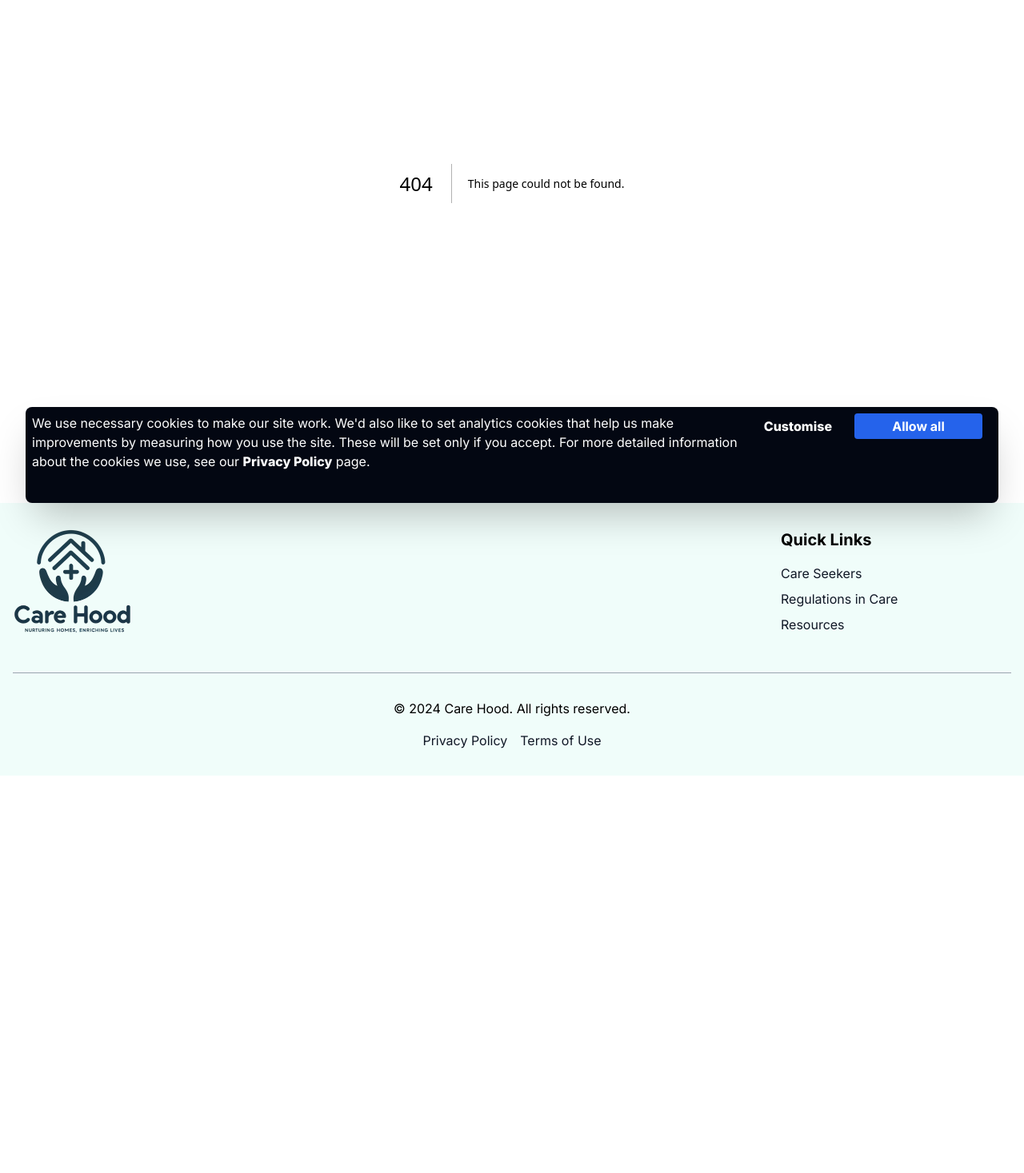
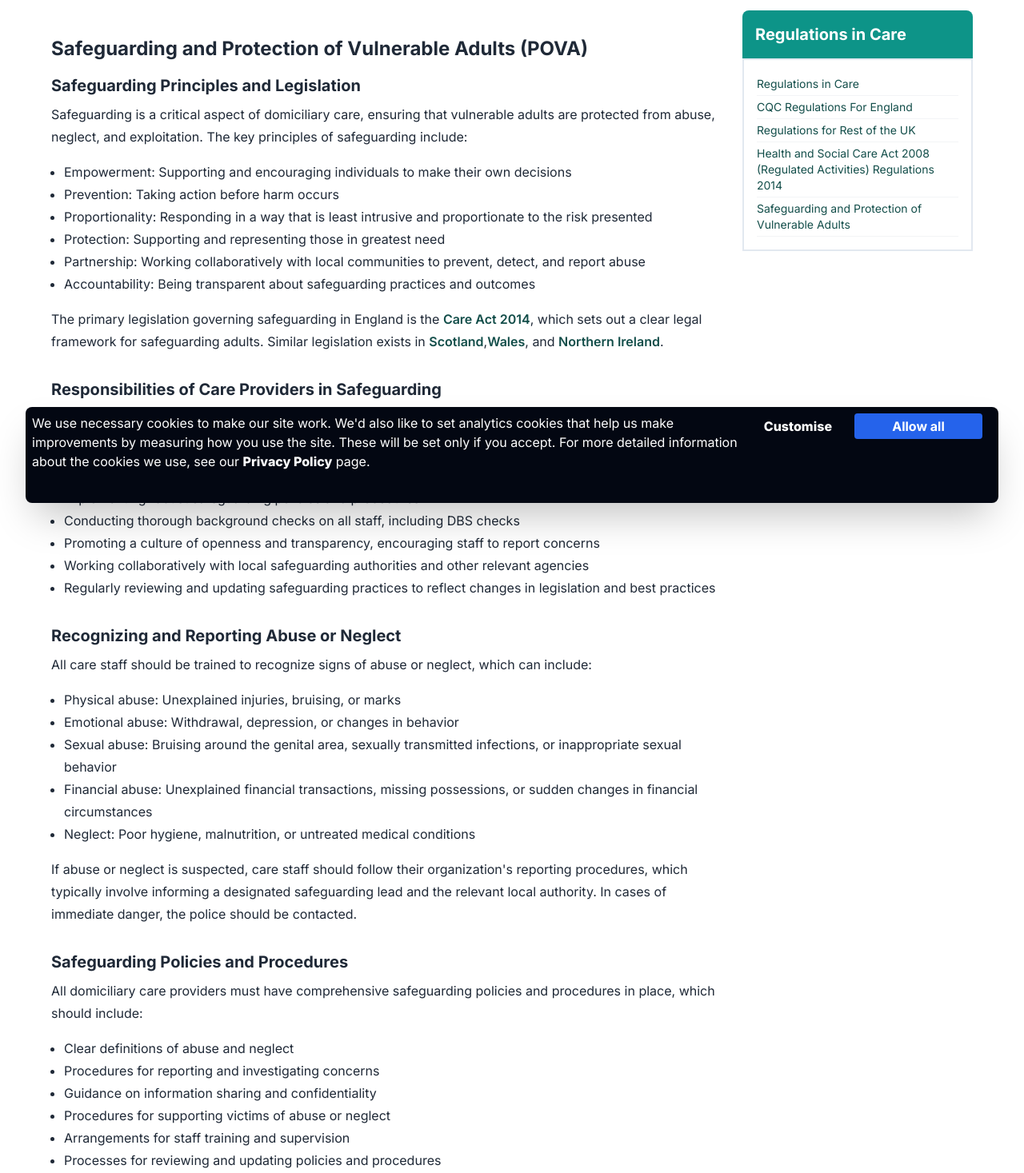
Before and after one commit to kaguvi/carehood, a Next.js app: page /regulations-in-care/safeguarding-and-pova in a window 1280 px wide. Before the commit this address had no page. Shown: the part 171-1638 px from the top of the page at 80% size. Before the commit the page ends 1141 px from the top, so only its background shows below. Built offline with nearby package versions, Linux system fonts and the light colour scheme.

Commit message:
added safeguarding page

```diff
--- a/app/(pages)/regulations-in-care/health-and-social-care-regulations/page.tsx
+++ b/app/(pages)/regulations-in-care/health-and-social-care-regulations/page.tsx
@@ -35,7 +35,7 @@ const HealthAndSocialCareActPage: React.FC = () => {
 
           <h2>Fundamental Standards of Care</h2>
           <p>
-            The fundamental standards of care are the minimum standards that all providers must meet.
+            The <a href="https://www.cqc.org.uk/about-us/fundamental-standards" title="fundamental standards of care">fundamental standards of care</a> are the minimum standards that all providers must meet.
             They cover areas such as person-centered care, dignity and respect, consent, safety, safeguarding,
             and staffing. Failure to meet these standards can result in enforcement action by the CQC.</p>
 
--- a/app/(pages)/regulations-in-care/layout.tsx
+++ b/app/(pages)/regulations-in-care/layout.tsx
@@ -1,5 +1,4 @@
 import { Metadata } from 'next'
-import MenuItemData from '@/lib/types/MenuItemProps'
 import OnPageNav from '@/components/on-page-nav'
 
 interface LayoutProps {
@@ -13,7 +12,7 @@ export const metadata: Metadata = {
   description: 'Regulations play a crucial role in ensuring the quality and safety of domiciliary care services in the United Kingdom. These regulations are designed to protect the well-being of service users and to maintain high standards of care delivery.',
 }
 
-const regulationsComponents: MenuItemData[] = [
+const regulationsComponents = [
   {
     title: "Regulations in Care",
     path: "/regulations-in-care",
@@ -30,6 +29,10 @@ const regulationsComponents: MenuItemData[] = [
     title: 'Health and Social Care Act 2008 (Regulated Activities) Regulations 2014',
     path: '/regulations-in-care/health-and-social-care-regulations'
   },
+  {
+    title: 'Safeguarding and Protection of Vulnerable Adults',
+    path: '/regulations-in-care/safeguarding-and-pova'
+  }
 ]
 
 
--- /dev/null
+++ b/app/(pages)/regulations-in-care/safeguarding-and-pova/page.tsx
@@ -0,0 +1,79 @@
+import React from 'react'
+import { Metadata } from 'next'
+
+export const metadata: Metadata = {
+  title: 'Safeguarding and Protection of Vulnerable Adults (POVA)',
+  description: 'Learn about safeguarding principles, legislation, and the responsibilities of care providers in protecting vulnerable adults from abuse or neglect.',
+}
+
+const SafeguardingAndPOVA: React.FC = () => {
+  return (
+    <div className="container mx-auto px-0 py-8">
+      <h1>Safeguarding and Protection of Vulnerable Adults (POVA)</h1>
+
+      <section>
+        <h2>Safeguarding Principles and Legislation</h2>
+        <p>Safeguarding is a critical aspect of domiciliary care, ensuring that vulnerable adults are protected from abuse, neglect, and exploitation. The key principles of safeguarding include:</p>
+        <ul>
+          <li>Empowerment: Supporting and encouraging individuals to make their own decisions</li>
+          <li>Prevention: Taking action before harm occurs</li>
+          <li>Proportionality: Responding in a way that is least intrusive and proportionate to the risk presented</li>
+          <li>Protection: Supporting and representing those in greatest need</li>
+          <li>Partnership: Working collaboratively with local communities to prevent, detect, and report abuse</li>
+          <li>Accountability: Being transparent about safeguarding practices and outcomes</li>
+        </ul>
+        <p>The primary legislation governing safeguarding in England is the {' '}
+          <a href="https://www.legislation.gov.uk/ukpga/2014/23/contents" target="_blank" rel="noopener noreferrer">Care Act 2014</a>,
+          which sets out a clear legal framework for safeguarding adults.
+          Similar legislation exists in <a href="https://www.legislation.gov.uk/asp/2007/10/contents" target="_blank" rel="noopener noreferrer">Scotland</a>,
+          <a href="https://www.legislation.gov.uk/anaw/2014/4/contents" target="_blank" rel="noopener noreferrer">Wales</a>,
+          and <a href="https://www.legislation.gov.uk/nia/2022/3/contents" target="_blank" rel="noopener noreferrer">Northern Ireland</a>.
+        </p>
+      </section>
+
+      <section>
+        <h2>Responsibilities of Care Providers in Safeguarding</h2>
+        <p>Domiciliary care providers have a legal and moral duty to ensure the safety and well-being of their service users. Key responsibilities include:</p>
+        <ul>
+          <li>Ensuring all staff are trained in safeguarding and are aware of their responsibilities</li>
+          <li>Implementing robust safeguarding policies and procedures</li>
+          <li>Conducting thorough background checks on all staff, including DBS checks</li>
+          <li>Promoting a culture of openness and transparency, encouraging staff to report concerns</li>
+          <li>Working collaboratively with local safeguarding authorities and other relevant agencies</li>
+          <li>Regularly reviewing and updating safeguarding practices to reflect changes in legislation and best practices</li>
+        </ul>
+      </section>
+
+      <section>
+        <h2>Recognizing and Reporting Abuse or Neglect</h2>
+        <p>All care staff should be trained to recognize signs of abuse or neglect, which can include:</p>
+        <ul>
+          <li>Physical abuse: Unexplained injuries, bruising, or marks</li>
+          <li>Emotional abuse: Withdrawal, depression, or changes in behavior</li>
+          <li>Sexual abuse: Bruising around the genital area, sexually transmitted infections, or inappropriate sexual behavior</li>
+          <li>Financial abuse: Unexplained financial transactions, missing possessions, or sudden changes in financial circumstances</li>
+          <li>Neglect: Poor hygiene, malnutrition, or untreated medical conditions</li>
+        </ul>
+        <p>
+          If abuse or neglect is suspected, care staff should follow their organization&apos;s reporting procedures, which typically involve informing a designated safeguarding lead and the relevant local authority. In cases of immediate danger, the police should be contacted.
+        </p>
+      </section>
+
+      <section>
+        <h2>Safeguarding Policies and Procedures</h2>
+        <p>All domiciliary care providers must have comprehensive safeguarding policies and procedures in place, which should include:</p>
+        <ul>
+          <li>Clear definitions of abuse and neglect</li>
+          <li>Procedures for reporting and investigating concerns</li>
+          <li>Guidance on information sharing and confidentiality</li>
+          <li>Procedures for supporting victims of abuse or neglect</li>
+          <li>Arrangements for staff training and supervision</li>
+          <li>Processes for reviewing and updating policies and procedures</li>
+        </ul>
+        <p>Safeguarding policies and procedures should be regularly reviewed and updated to ensure they remain effective and comply with current legislation and best practices.</p>
+      </section>
+    </div>
+  )
+}
+
+export default SafeguardingAndPOVA
--- a/components/main-nav.tsx
+++ b/components/main-nav.tsx
@@ -72,6 +72,11 @@ const regulationsComponents: MenuItemData[] = [
     title: 'Health and Social Care Act 2008 (Regulated Activities) Regulations 2014',
     href: '/regulations-in-care/health-and-social-care-regulations',
     description: ''
+  },
+  {
+    title: 'Safeguarding and Protection of Vulnerable Adults (POVA)',
+    href: '/regulations-in-care/safeguarding-and-pova',
+    description: ''
   }
 ]
 
--- a/styles/globals.css
+++ b/styles/globals.css
@@ -113,7 +113,7 @@ h2 {
   @apply text-xl font-bold mb-2
 }
 h1 {
-  @apply text-3xl font-bold mb-4
+  @apply text-2xl font-bold mb-4
 }
 p {
   @apply mb-4
```
